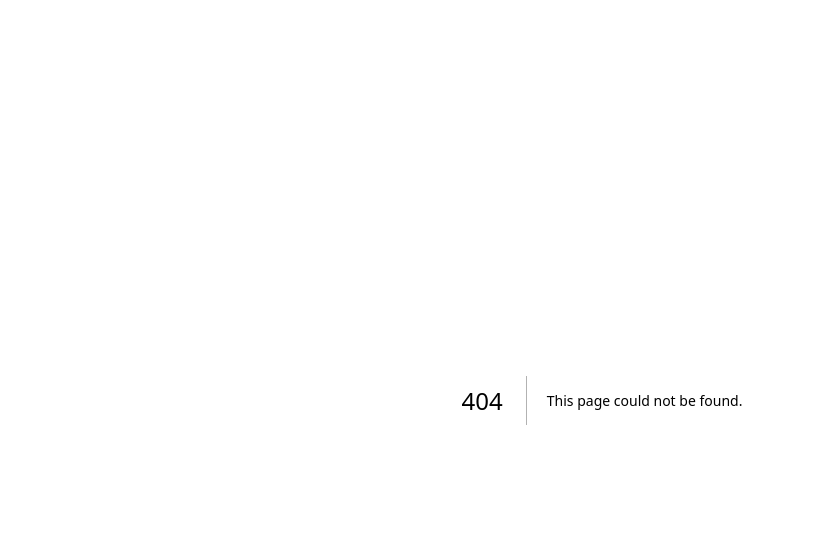
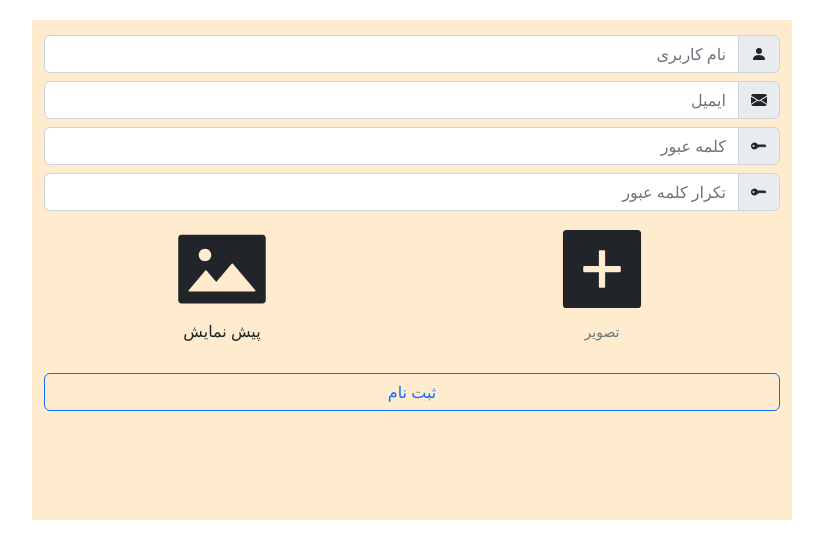
Before and after one commit to MahmoudDelavar/orangeTube-nextJS, a Next.js app: page /auth/register in a window 1280 px wide. Before the commit this address had no page. Shown: the top 558 px of the page, without its empty margins (38-861 px from the left). Built offline with nearby package versions, Linux system fonts and the light colour scheme.

Commit message:
create Register page

```diff
--- /dev/null
+++ b/components/util/inputs/form-input.js
@@ -0,0 +1,16 @@
+import { Form, FormControl, InputGroup } from "react-bootstrap";
+//============================================
+const FormInput = ({ type, name, icon, text }) => {
+  return (
+    <>
+      <InputGroup className="mb-2">
+        <InputGroup.Text id={name}>{icon}</InputGroup.Text>
+        {text && (
+          <FormControl type={type} name={name} id={name} placeholder={text} />
+        )}
+      </InputGroup>
+    </>
+  );
+};
+
+export default FormInput;
--- a/package.json
+++ b/package.json
@@ -12,8 +12,10 @@
     "@types/node": "18.11.9",
     "@types/react": "18.0.25",
     "@types/react-dom": "18.0.9",
+    "antd": "^5.0.4",
     "auto-bind": "^4.0.0",
     "bcrypt": "^5.1.0",
+    "bootstrap": "^5.2.3",
     "debug": "^4.3.4",
     "eslint": "8.28.0",
     "eslint-config-next": "13.0.4",
@@ -26,7 +28,9 @@
     "multer": "^1.4.5-lts.1",
     "next": "13.0.4",
     "react": "18.2.0",
+    "react-bootstrap": "^2.7.0",
     "react-dom": "18.2.0",
+    "react-icons": "^4.7.1",
     "typescript": "4.9.3",
     "winston": "^3.8.2"
   }
--- a/pages/_app.tsx
+++ b/pages/_app.tsx
@@ -1,6 +1,20 @@
-import '../styles/globals.css'
-import type { AppProps } from 'next/app'
+import "../styles/globals.css";
+import type { AppProps } from "next/app";
+import "bootstrap/dist/css/bootstrap.rtl.css";
+import { useEffect } from "react";
+import { ThemeProvider } from "react-bootstrap";
+import Head from "next/head";
+//====================================================
 
 export default function App({ Component, pageProps }: AppProps) {
-  return <Component {...pageProps} />
+  return (
+    <>
+      <Head>
+        <meta name="viewport" content="width=device-width, initial-scale=1" />
+      </Head>
+      <ThemeProvider dir="rtl">
+        <Component {...pageProps} />
+      </ThemeProvider>
+    </>
+  );
 }
--- /dev/null
+++ b/pages/auth/register.js
@@ -0,0 +1,110 @@
+import styles from "../../styles/register.module.css";
+import { Col, Row, Container, Form, Button } from "react-bootstrap";
+import {
+  BsFillPersonFill,
+  BsFillKeyFill,
+  BsFillEnvelopeFill,
+} from "react-icons/bs";
+import { AiFillPicture, AiFillPlusSquare } from "react-icons/ai";
+import FormInput from "../../components/util/inputs/form-input";
+import { useState } from "react";
+//=====================================
+
+const Register = () => {
+  //-----------------states-----------------
+  const [avatar, setAvatar] = useState(null);
+  const [isLoading, setIsLoading] = useState(false);
+
+  //-----------Handle submit Form-----------
+  const handleSubmit = (e) => {
+    e.preventDefault();
+    const form = new FormData(e.target);
+    const userName = form.get("userName");
+    const email = form.get("email");
+    const password = form.get("password");
+
+    const info = {
+      userName,
+      email,
+      password,
+    };
+    console.log("submit form", info);
+  };
+
+  //------------load user avatar------------
+  const loadAvatar = (e) => {
+    const avatar = e.target.files[0];
+    console.log("avatar:", avatar);
+  };
+  //----------------------------------------
+  return (
+    <>
+      <Container>
+        <Row>
+          <Col xxl={6} xl={8} lg={10} md={11} className={styles.formBox}>
+            <Form onSubmit={handleSubmit}>
+              <FormInput
+                type={"text"}
+                name={"userName"}
+                text={"نام کاربری"}
+                icon={<BsFillPersonFill />}
+              />
+              <FormInput
+                type={"text"}
+                name={"email"}
+                text={"ایمیل"}
+                icon={<BsFillEnvelopeFill />}
+              />
+              <FormInput
+                type={"password"}
+                name={"password"}
+                text={"کلمه عبور"}
+                icon={<BsFillKeyFill />}
+              />
+              <FormInput
+                type={"password"}
+                name={"re-password"}
+                text={"تکرار کلمه عبور"}
+                icon={<BsFillKeyFill />}
+              />
+
+              <Row className="align-items-start text-center">
+                <Col>
+                  <Form.Label htmlFor="avatar">
+                    <AiFillPlusSquare size={100} />
+                    <br />
+                    <Form.Text>تصویر</Form.Text>
+                  </Form.Label>
+                  <Form.Control
+                    onChange={(e) => loadAvatar(e)}
+                    id="avatar"
+                    type="file"
+                    className={styles.avatarInput}
+                  />
+                </Col>
+                <Col>
+                  {avatar ? (
+                    <> picture</>
+                  ) : (
+                    <>
+                      <AiFillPicture size={100} />
+                      <p>پیش نمایش</p>
+                    </>
+                  )}
+                </Col>
+              </Row>
+
+              <div className="d-grid mt-2" gap={2}>
+                <Button variant="outline-primary" type="submit">
+                  ثبت نام
+                </Button>
+              </div>
+            </Form>
+          </Col>
+        </Row>
+      </Container>
+    </>
+  );
+};
+
+export default Register;
--- /dev/null
+++ b/styles/register.module.css
@@ -0,0 +1,31 @@
+.main {
+  /* background: #0f2027;
+  background: -webkit-linear-gradient(
+    to right,
+    #2c5364,
+    #203a43,
+    #0f2027
+  );
+  background: linear-gradient(
+    to right,
+    #2c5364,
+    #203a43,
+    #0f2027
+  ); */
+  background-color: rgb(199, 221, 221);
+}
+
+.formBox {
+  direction: rtl;
+  margin-top: 20px;
+  padding-top: 15px;
+  background-color: blanchedalmond;
+  height: 500px;
+}
+
+.avatarInput {
+  opacity: 0;
+  width: 0.1px;
+  height: 0.1px;
+  z-index: -1;
+}
```
Also changed, not shown: components/util/inputs/avatar-input.js (added, +24 -0 lines), public/cover/reg.jpg (added), 1 other file (tests, documents, lock files or other folders).
